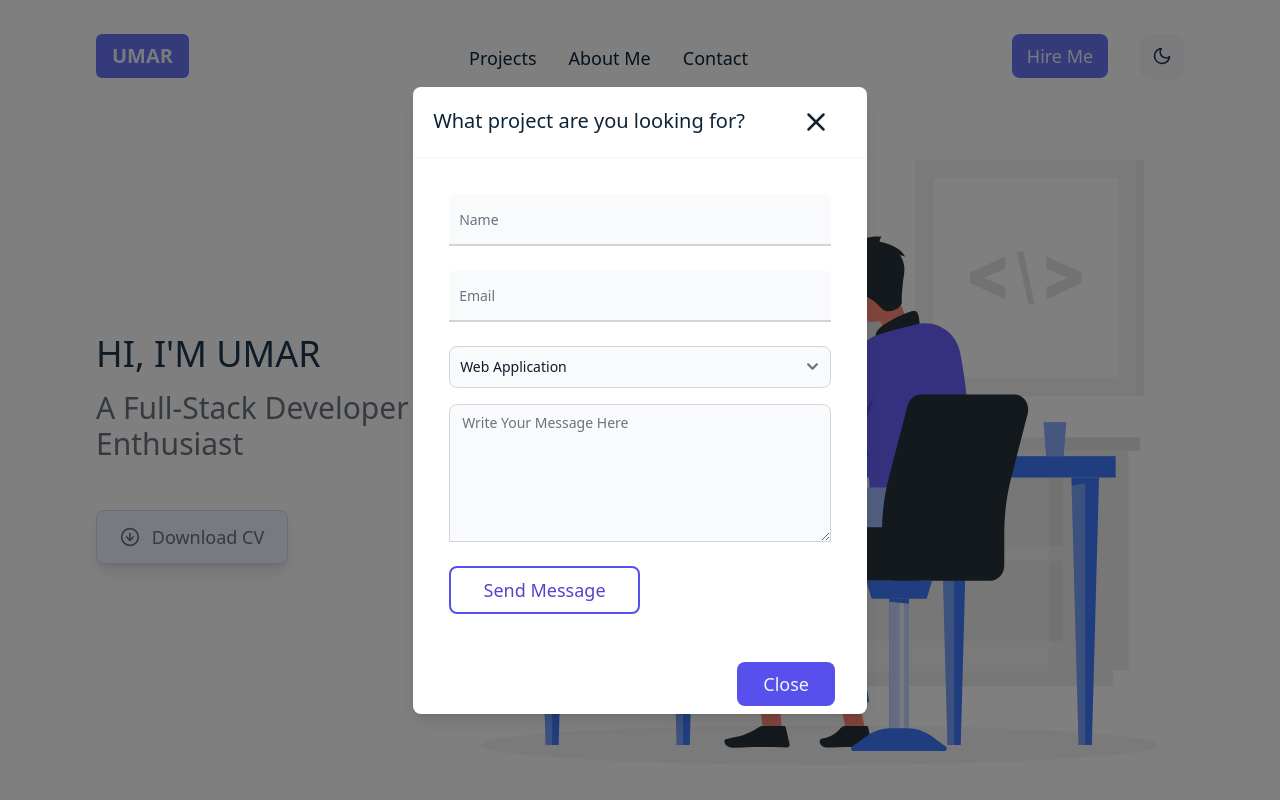
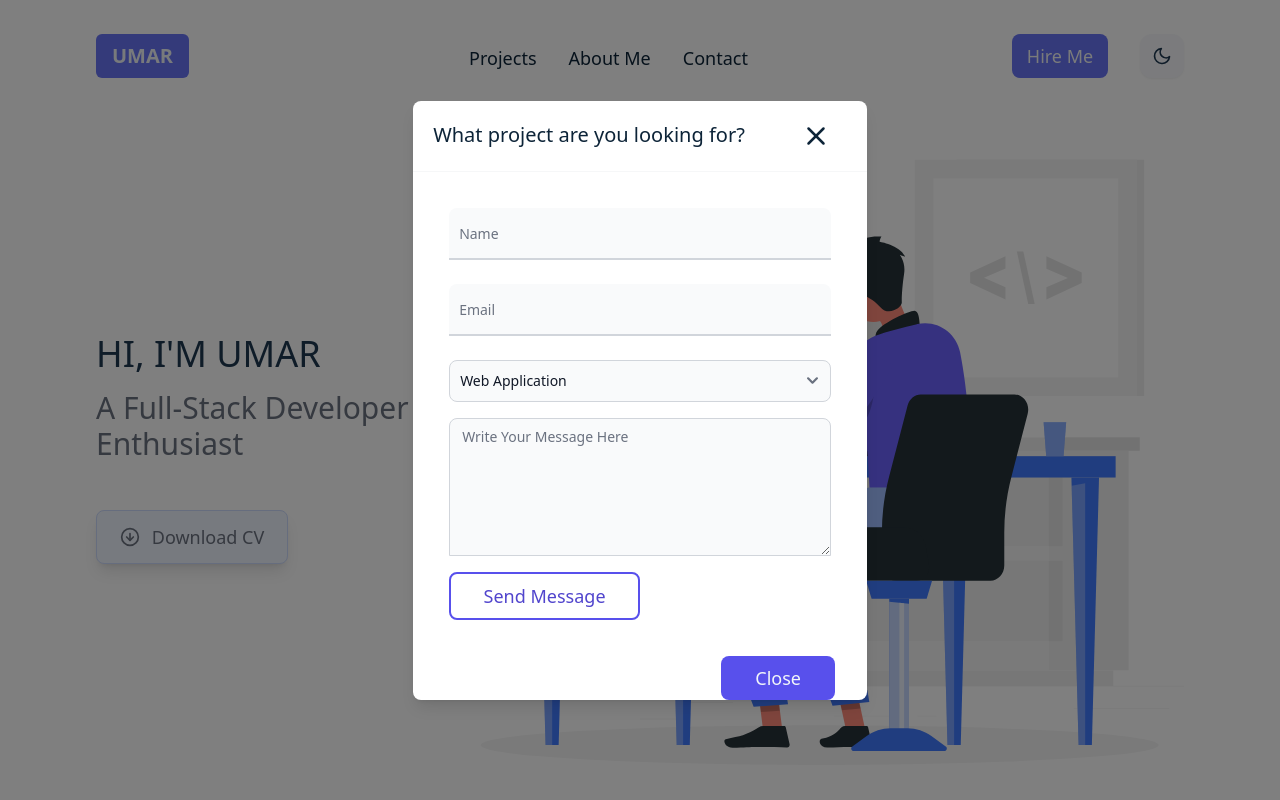
Before and after one commit to umaramjad345/Portfolio_App, a React (Vite) app: page / in a window 1280 px wide. Both pictures are taken after a click on the button "Hire Me". Shown: the top 800 px of the page. Built offline with nearby package versions, Linux system fonts and the light colour scheme.

Commit message:
adding changes

```diff
--- a/src/components/HireMeModal.jsx
+++ b/src/components/HireMeModal.jsx
@@ -35,14 +35,13 @@ const HireMeModal = ({ onClose, onRequest }) => {
                 <FiX className="text-3xl" />
               </button>
             </div>
-            <div className="modal-body p-5 w-full h-full">
+            <div className="p-5 w-full h-full">
               <form
                 onSubmit={(e) => {
                   e.preventDefault();
                 }}
-                className="max-w-xl m-4 text-left"
+                className="max-w-xl m-4 text-left flex flex-col gap-4"
               >
-                <div className="flex flex-col gap-4">
                 <FloatingLabel variant="filled" label="Name" type="text" />
                 <FloatingLabel variant="filled" label="Email" type="email" />
 
@@ -61,9 +60,6 @@ const HireMeModal = ({ onClose, onRequest }) => {
                   placeholder="Write Your Message Here"
                   aria-label="Message"
                 ></Textarea>
-                </div>
-
-                <div className="mt-6 pb-4 sm:pb-1">
                 <button
                   type="submit"
                   onClick={onClose}
@@ -71,14 +67,13 @@ const HireMeModal = ({ onClose, onRequest }) => {
                 >
                   Send Message
                 </button>
-                </div>
               </form>
             </div>
-            <div className="modal-footer mt-1 sm:mt-0 py-2 px-8 border0-t text-right">
+            <div className="max-w-xl w-full text-right">
               <button
                 type="submit"
                 onClick={onClose}
-                className="text-lg text-slate-100 w-1/4 p-2 py-2 rounded-lg bg-indigo-600"
+                className="text-lg text-slate-100 mx-8 w-1/4 px-2 py-2 rounded-lg bg-indigo-600"
               >
                 Close
               </button>
```
Lines whose indentation alone changed are shown as unchanged.
